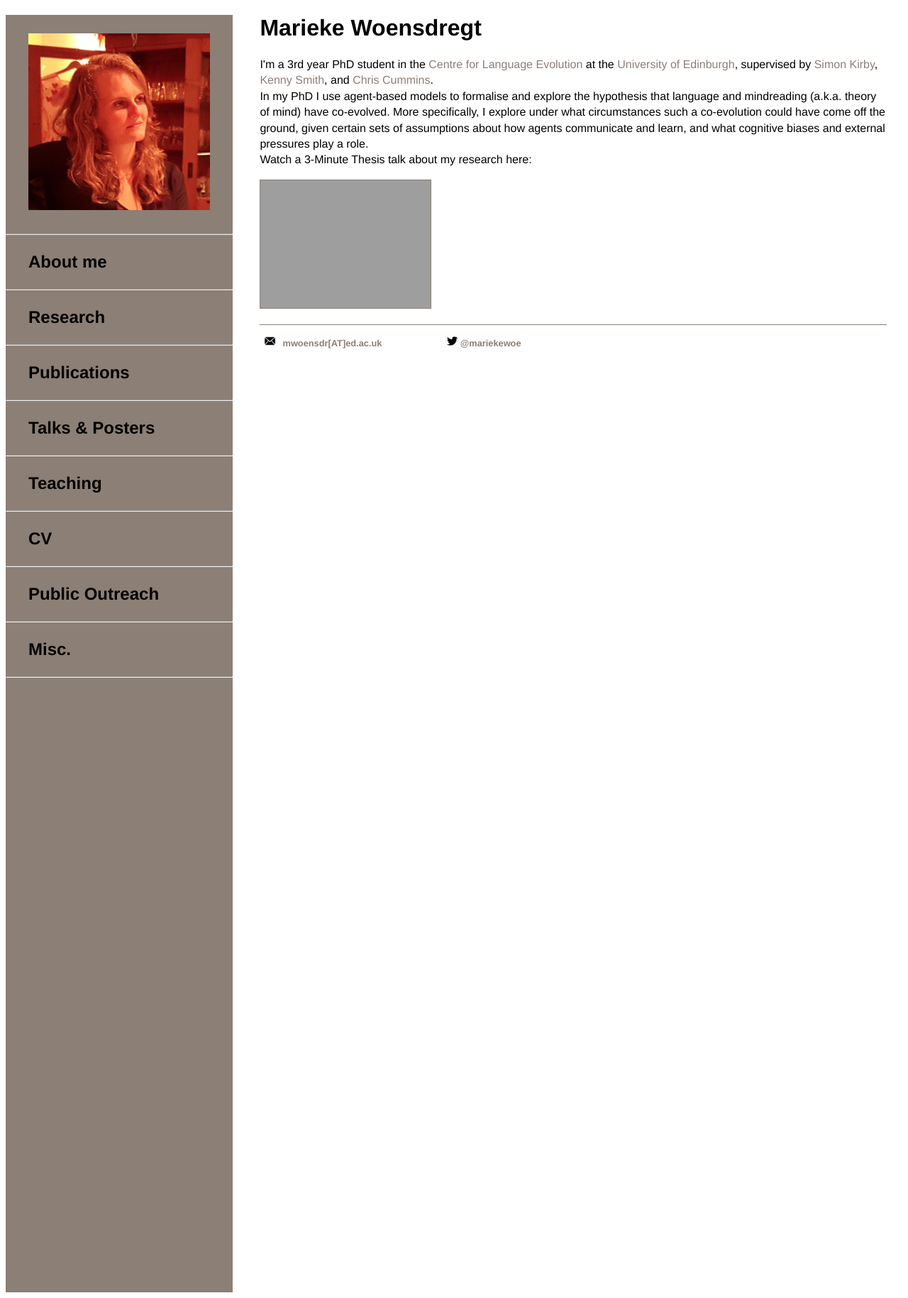
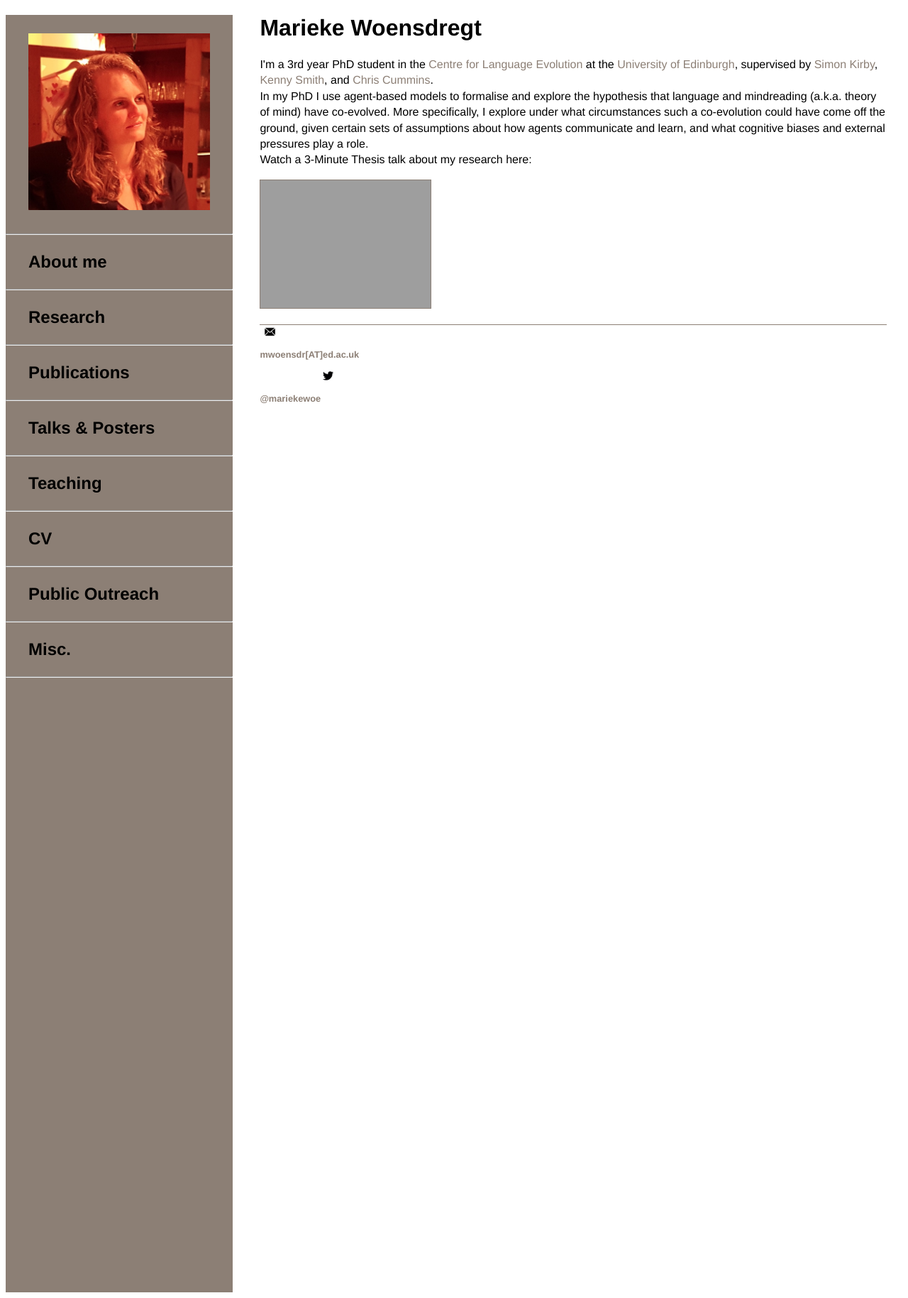
Before and after one commit to marieke-woensdregt/marieke-woensdregt.github.io, a Jekyll site: the page built from index.html, in a window 1280 px wide. Shown: the whole page at 71% size. Built offline with Jekyll 4.4.1, drawn with Linux system fonts in a browser that asks for light colours; grey boxes are pictures that could not be loaded.

Commit message:
Update default.html

```diff
--- a/_layouts/default.html
+++ b/_layouts/default.html
@@ -40,12 +40,10 @@
 		</body>
 
 		<footer style="margin-left:28%; margin-right:3%">
-			<h3>
 			<img  src="/images/email_symbol_filled.png" alt="email symbol" style="height:15px; margin-top:2px">
-			<a href="mailto:mwoensdr@ed.ac.uk">  mwoensdr[AT]ed.ac.uk</a>
+			<a href="mailto:mwoensdr@ed.ac.uk"> <h3>  mwoensdr[AT]ed.ac.uk </h3> </a>
 			<img  class="tab" src="/images/twitter_symbol_black_solo.jpg" alt="twitter symbol" style="height:15px; margin-top:2px">
-			<a  href="https://twitter.com/mariekewoe">@mariekewoe</a>
-			</h3>
+			<a  href="https://twitter.com/mariekewoe"> <h3> @mariekewoe </h3> </a>
 		</footer>
 
 	</html>
```
